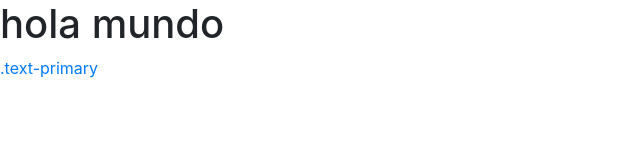
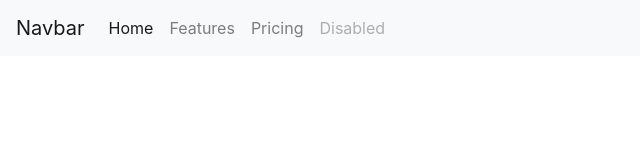
Before and after one commit to gabhu-dev/Portfolio, a website with bundled scripts: page src/index.html in a window 1280 px wide. Shown: the whole page, without its empty margins (0-640 px from the left). Built offline with nearby package versions, Linux system fonts and the light colour scheme.

Commit message:
añdiendo menu y spa

```diff
--- /dev/null
+++ b/src/components.js
@@ -0,0 +1,6 @@
+import {templateFirst} from './first.js';
+import {second} from './second.js';
+export const components ={
+ viewFirst : templateFirst,
+ viewSecond :second,
+};
--- /dev/null
+++ b/src/first.js
@@ -0,0 +1,30 @@
+export const templateFirst = ()=>{
+  const form = document.createElement('div');
+  const template = `
+  <nav class="navbar navbar-expand-lg navbar-light bg-light">
+  <a class="navbar-brand" href="#">Navbar</a>
+  <button class="navbar-toggler" type="button" data-toggle="collapse" data-target="#navbarNav" aria-controls="navbarNav" aria-expanded="false" aria-label="Toggle navigation">
+    <span class="navbar-toggler-icon"></span>
+  </button>
+  <div class="collapse navbar-collapse" id="navbarNav">
+    <ul class="navbar-nav">
+      <li class="nav-item active">
+        <a class="nav-link" href="#/second">Home <span class="sr-only">(current)</span></a>
+      </li>
+      <li class="nav-item">
+        <a class="nav-link" href="#">Features</a>
+      </li>
+      <li class="nav-item">
+        <a class="nav-link" href="#">Pricing</a>
+      </li>
+      <li class="nav-item">
+        <a class="nav-link disabled" href="#" tabindex="-1" aria-disabled="true">Disabled</a>
+      </li>
+    </ul>
+  </div>
+</nav>
+
+  `
+  form.innerHTML = template;
+  return form;
+}
--- a/src/index.html
+++ b/src/index.html
@@ -11,10 +11,12 @@
 </head>
 
 <body>
-    <h1>hola mundo</h1>
-    <p class="text-primary">.text-primary</p>
+  <!-- <h1>hola mundo</h1>
+  <p class="text-primary">.text-primary</p> -->
+  <section id = 'container'></section>
   <script src="boot/js/jquery.js"></script>
   <script src="boot/js/bootstrap.min.js"></script>
+  <script type="module" src="main.js"></script>
 </body>
 
 </html>
--- /dev/null
+++ b/src/main.js
@@ -0,0 +1,7 @@
+import {viewTemplate} from './router.js';
+const init = () => {
+  viewTemplate(window.location.hash);
+  window.addEventListener('hashchange', () => viewTemplate(window.location.hash));
+};
+
+window.addEventListener('load', init);
--- /dev/null
+++ b/src/router.js
@@ -0,0 +1,15 @@
+import {components} from './components.js';
+export const viewTemplate = (routes)=>{
+const container = document.getElementById('container');
+container.innerHTML = '';
+switch (routes) {
+  case '#/':
+    container.appendChild(components.viewFirst());
+    break;
+  case '#/second':
+    container.appendChild(components.viewSecond());
+    break;
+  default:
+    container.appendChild(components.viewFirst());
+    break;
+}}
--- /dev/null
+++ b/src/second.js
@@ -0,0 +1,9 @@
+export const second = ()=>{
+  const form = document.createElement('div');
+  const template = `
+  <h1>hola mundo 2<h1>
+
+  `
+  form.innerHTML = template;
+  return form;
+}
--- /dev/null
+++ b/src/style.css
@@ -0,0 +1,5 @@
+section {
+  height: 4em;
+  width: 5em ;
+  background-color: aqua;
+}
```
Lines whose indentation alone changed are shown as unchanged.
